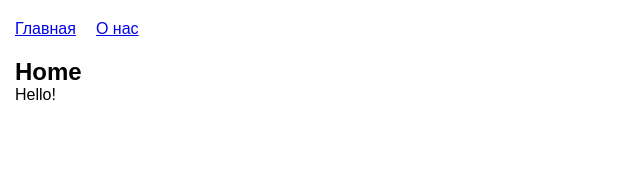
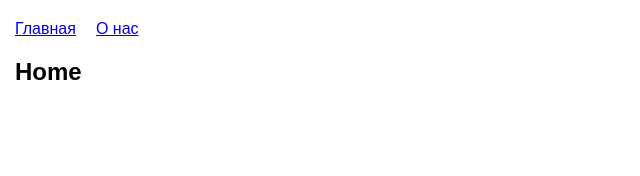
Before and after one commit to serwebdev/react-deploy-github, a React (Vite) app: page / in a window 1280 px wide. Shown: the top 176 px of the page, without its empty margins (0-640 px from the left). Built offline with nearby package versions, Linux system fonts and the light colour scheme.

Commit message:
delete Hello

```diff
--- a/src/pages/Home.tsx
+++ b/src/pages/Home.tsx
@@ -5,7 +5,6 @@ const Home = () => {
     <div>
       <div className="container">
         <h2>Home</h2>
-        <p>Hello!</p>
       </div>
     </div>
   );
```
